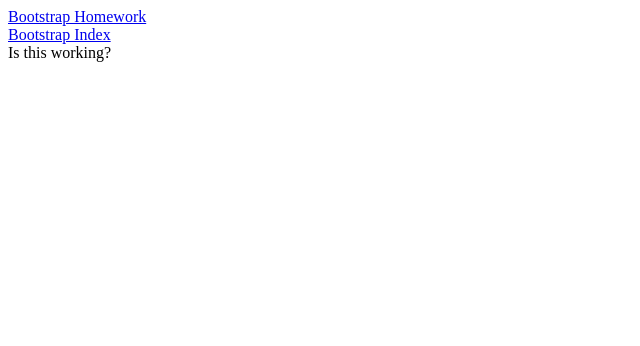
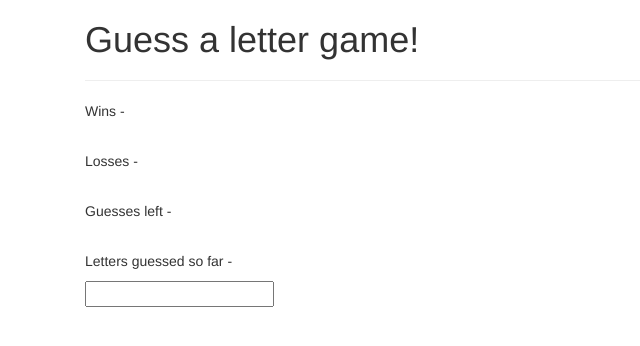
Before and after one commit to notoriouspeg/notoriouspeg.github.io, a plain HTML site: page index.html in a window 1280 px wide. Shown: the whole page, without its empty margins (0-640 px from the left). Drawn offline with nearby package versions, Linux system fonts and the light colour scheme.

Commit message:
Copied new index file over

```diff
--- a/index.html
+++ b/index.html
@@ -3,17 +3,45 @@
 <head>
     <meta charset="utf-8" />
     <meta http-equiv="X-UA-Compatible" content="IE=edge">
-    <title>Page Title</title>
     <meta name="viewport" content="width=device-width, initial-scale=1">
-    <link rel="stylesheet" type="text/css" media="screen" href="main.css" />
-    <script src="main.js"></script>
-    <a href="https://github.com/notoriouspeg/Bootstrap-Portfolio">Bootstrap Homework</a>
-    <br>
-    <a href="https://github.com/notoriouspeg/Bootstrap-Portfolio/blob/master/index.html">Bootstrap Index
-    </a>
-    <br>
+<!-- Bootstrap CSS -->
+    <link rel="stylesheet" type="text/css" media="screen" href="assets/css/style.css" />
+    <script src="http://code.jquery.com/jquery-3.3.1.min.js" integrity="sha256-FgpCb/KJQlLNfOu91ta32o/NMZxltwRo8QtmkMRdAu8="
+        crossorigin="anonymous"></script>
+    <script src="assets/javascript/game.js"></script>
+    <link rel="stylesheet" href="https://maxcdn.bootstrapcdn.com/bootstrap/4.0.0/css/bootstrap.min.css">
+    <title>Psychic Game</title>
 </head>
 <body>
- Is this working?
+
+        <main class="container">
+                <section class="row">
+                  <div class="col-md-8">
+                    <article class="block">
+                      <h1 class="block-header">Guess a letter game!</h1>
+                      <hr />
+                      <div> Wins - <p id="wins"></p></div>
+                      <br />
+                      <div> Losses - <p id="losses"></p></div>
+                      <br>
+                      <div>Guesses left - <p id="guessesleft"></p>
+                      <br>
+                      <p>Letters guessed so far - <p id="lettersguessed"></p>
+                      <input type="text" value="", onkeydown="", maxlength="9"></input>
+                    </article>
+                  </div>
+                </section>
+              </main>
+
+
+              <!-- Latest compiled and minified CSS -->
+              <link rel="stylesheet" href="https://maxcdn.bootstrapcdn.com/bootstrap/3.3.7/css/bootstrap.min.css" integrity="sha384-BVYiiSIFeK1dGmJRAkycuHAHRg32OmUcww7on3RYdg4Va+PmSTsz/K68vbdEjh4u" crossorigin="anonymous">
+
+              <!-- Optional theme -->
+              <link rel="stylesheet" href="https://maxcdn.bootstrapcdn.com/bootstrap/3.3.7/css/bootstrap-theme.min.css" integrity="sha384-rHyoN1iRsVXV4nD0JutlnGaslCJuC7uwjduW9SVrLvRYooPp2bWYgmgJQIXwl/Sp" crossorigin="anonymous">
+
+              <!-- Latest compiled and minified JavaScript -->
+              <script src="https://maxcdn.bootstrapcdn.com/bootstrap/3.3.7/js/bootstrap.min.js" integrity="sha384-Tc5IQib027qvyjSMfHjOMaLkfuWVxZxUPnCJA7l2mCWNIpG9mGCD8wGNIcPD7Txa" crossorigin="anonymous"></script>
+
 </body>
 </html>
```
